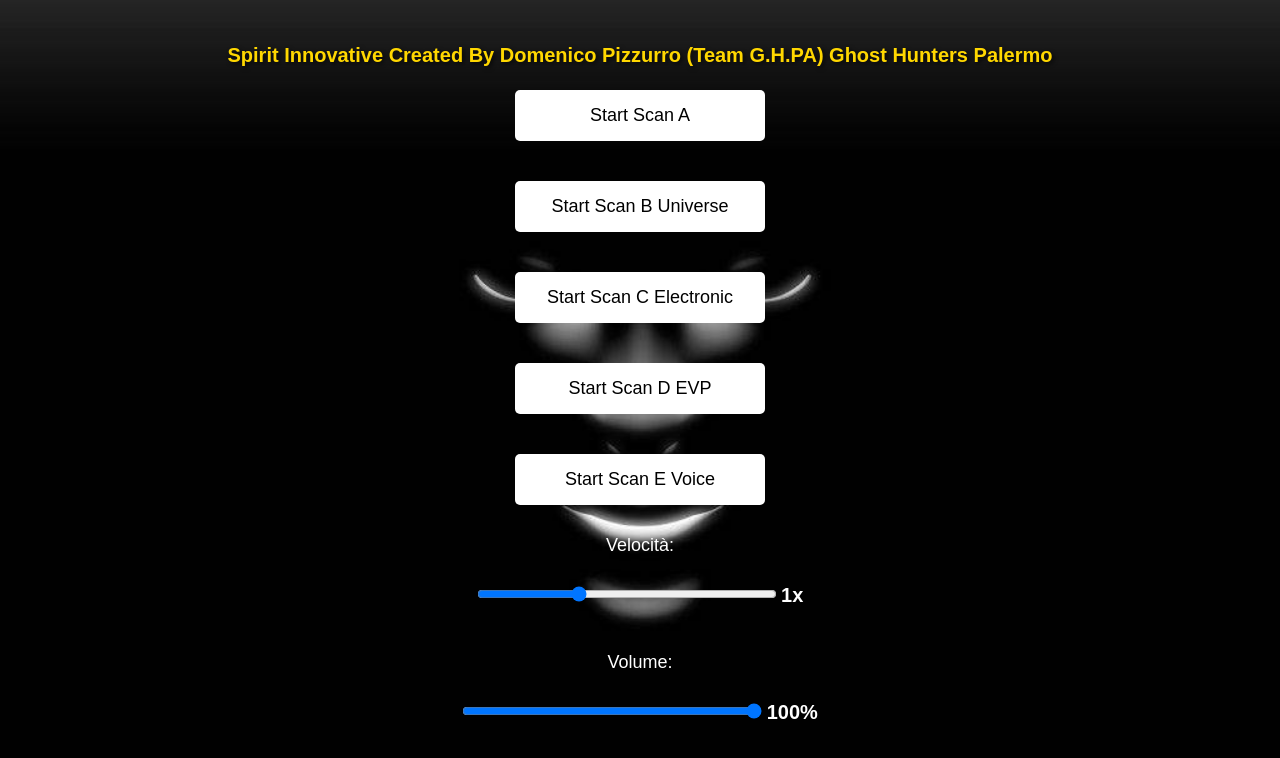
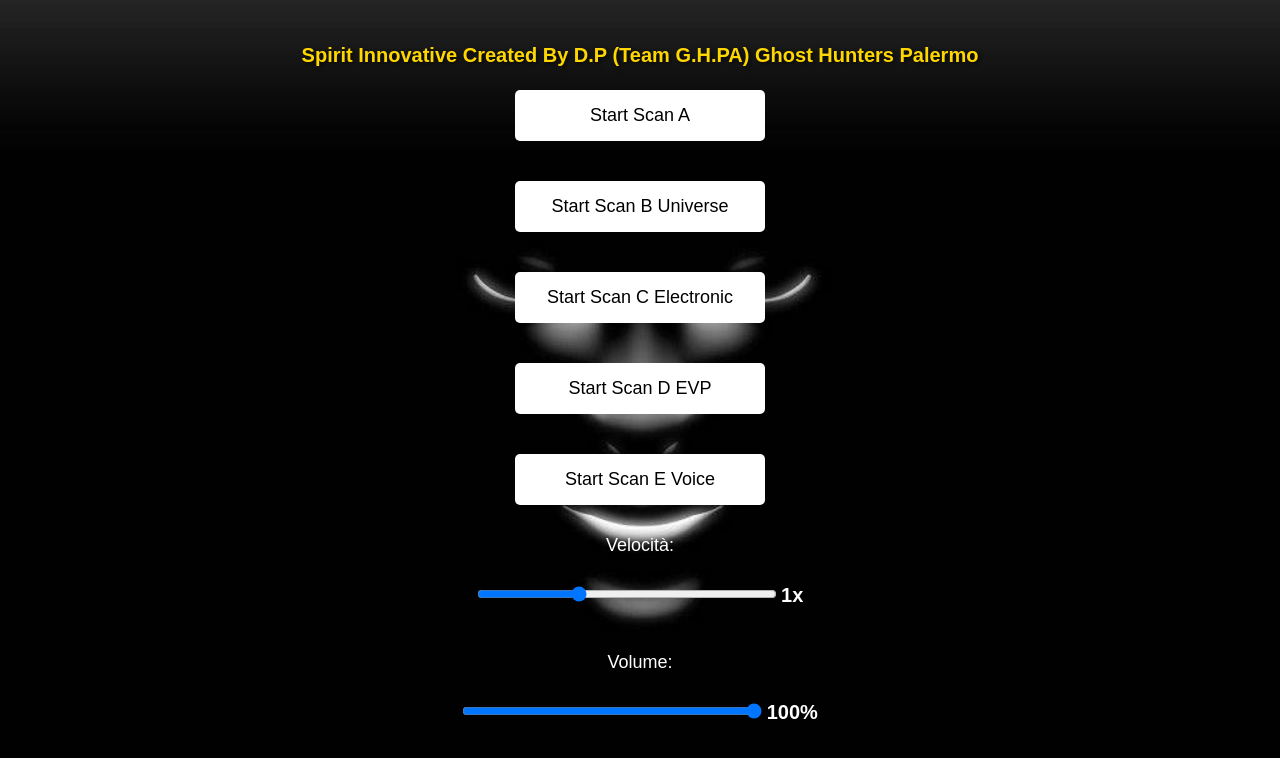
Before and after one commit to SpiritDetect/BoxSpirit, a plain HTML site: page index.html in a window 1280 px wide. Drawn offline with Linux system fonts and the light colour scheme.

Commit message:
Update index.html

```diff
--- a/index.html
+++ b/index.html
@@ -72,7 +72,7 @@
 </head>
 <body>
   <div>
-    <h1>Spirit Innovative Created By Domenico Pizzurro (Team G.H.PA) Ghost Hunters Palermo</h1>
+    <h1>Spirit Innovative Created By D.P (Team G.H.PA) Ghost Hunters Palermo</h1>
 
     <div class="button-container">
       <audio id="audioPlayer1" src="assets/audio1.ogg" loop></audio>
```
